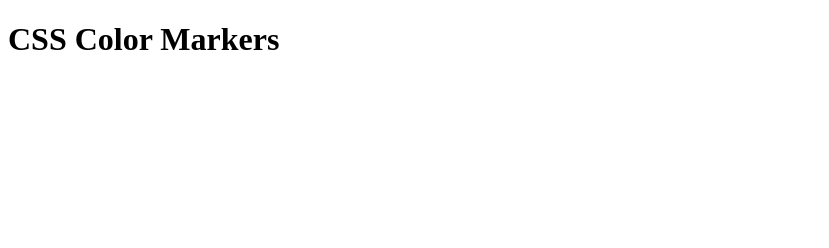
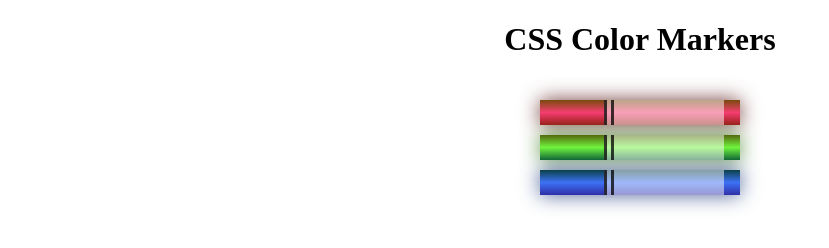
Before and after one commit to NickSergott/SergottN-color-markers, a plain HTML site: page index.html in a window 1280 px wide. Shown: the whole page, without its empty margins (0-829 px from the left). Drawn offline with Linux system fonts and the light colour scheme.

Commit message:
Fixed index

```diff
--- a/index.html
+++ b/index.html
@@ -3,7 +3,8 @@
 <head>
     <meta charset="UTF-8">
     <meta name="viewport" content="width=device-width, initial-scale=1.0">
-    <title>Document</title>
+    <title>Colored Markers</title>
+    <link rel="stylesheet" href="styles.css">
 </head>
 <body>
     <h1>CSS Color Markers</h1>
```
